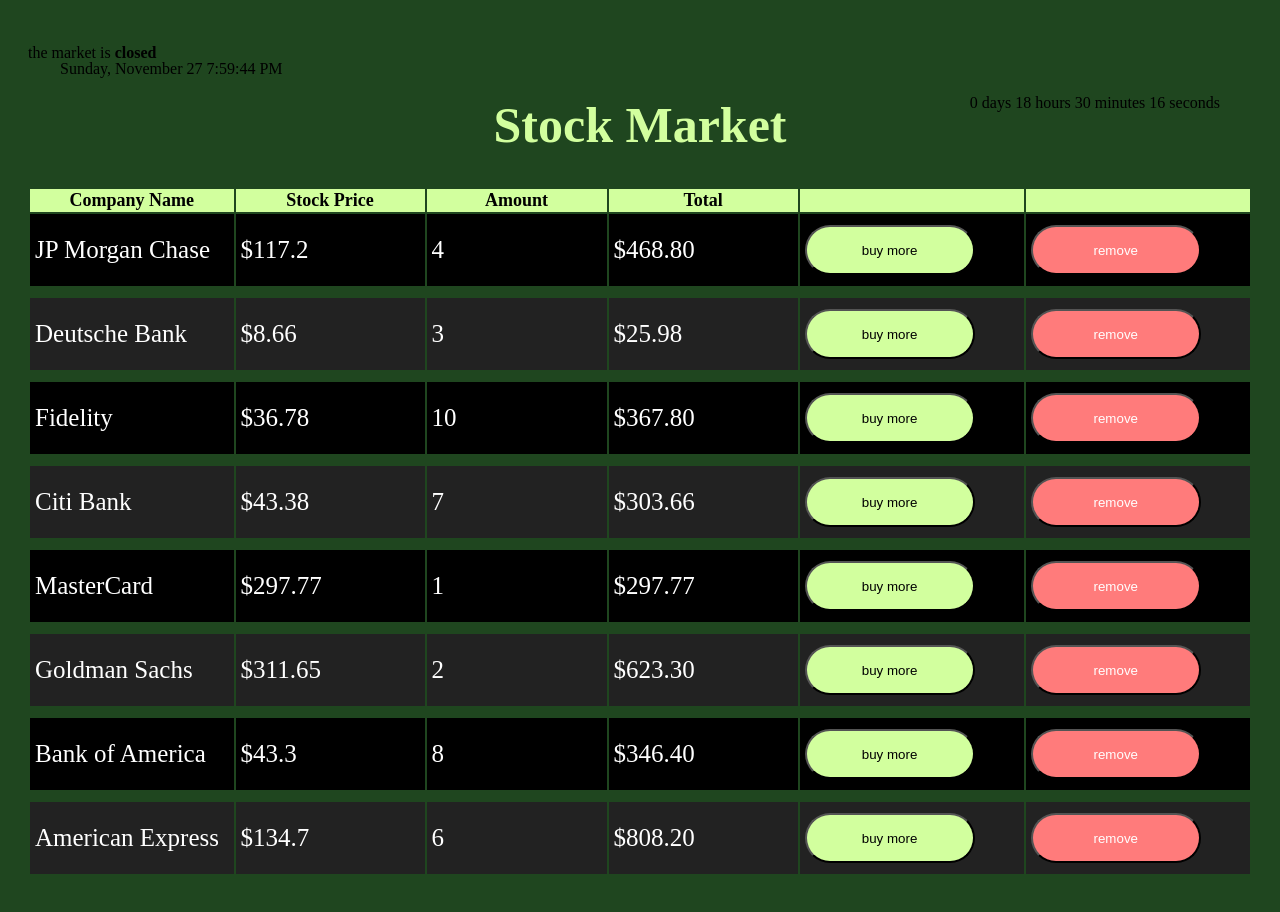
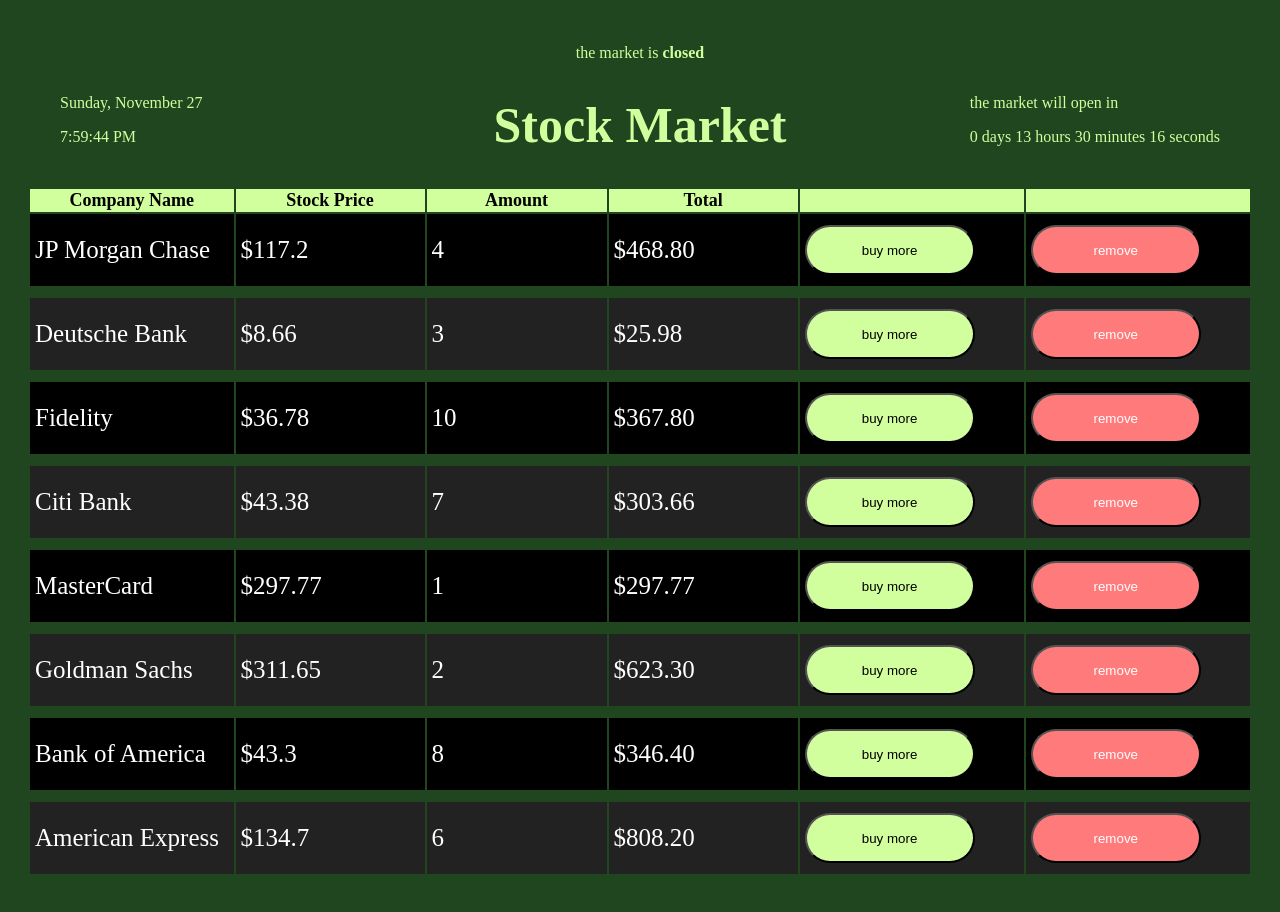
Before and after one commit to yankelsteinmetz/buy-more-stocks, a plain HTML site: page index.html in a window 1280 px wide. Drawn offline with Linux system fonts and the light colour scheme.

Commit message:
working!

```diff
--- a/index.html
+++ b/index.html
@@ -9,9 +9,19 @@
 </head>
 <body>
     <div>
-        <p id = "current-date-time" ></p>
-        <div id = "market-status-div"><p >the market is <strong id ="market-status">open</strong></p></div>
-        <p id = "count-down"></p>
+
+        <div class = "header" id = "market-status-div"><p >the market is <strong id ="market-status">open</strong></p></div>
+
+        <div class = "header" id = "current-date-time">
+            <p id = "current-date" ></p>
+            <p id = "current-time"></p>
+        </div>
+
+        <div class = "header" id ="counting">
+            <p id="message"></p>
+            <p id = "count-down"></p>
+        </div>
+
     </div>
     <h1>Stock Market</h1>
 
--- a/script.js
+++ b/script.js
@@ -142,9 +142,11 @@ function getDateTime(){
 
     let time = `${hrs}:${mins}:${secs} ${amPm}`;
 
-    document.getElementById("current-date-time").innerHTML =
-    `${dayOfWeek}, ${month} ${day}\t\n
-     ${time}`
+    document.getElementById("current-date").innerHTML =
+    `${dayOfWeek}, ${month} ${day}`;
+
+     document.getElementById("current-time").innerHTML =
+     `${time}`;
 
     // check if the market is open or closed
 
@@ -170,14 +172,13 @@ function getDateTime(){
 
      //make a count down
 
-     let message;
+     let message = 'the market will open in';
      let countDown;
 
      if (dayOfWeek == "Saturday"){
 
         let opening = new Date(year,now.getMonth(),day + 2 ,9,30);
 
-        message = "the market will open in";
 
         countDown = new Date(opening - now) ;
 
@@ -186,16 +187,12 @@ function getDateTime(){
 
         let opening = new Date(year,now.getMonth(),day + 1 ,9,30);
 
-        message = "the market will open in";
-
         countDown = new Date(opening - now) ;
 
 
      } else if (!(hrs24 > 9 || (hrs24 == 9 && mins >= 30))){
 
         let opening = new Date(year,now.getMonth(),day,9,30);
-
-        message = "the market will open in";
 
         countDown = new Date(opening - now) ;
 
@@ -219,8 +216,8 @@ function getDateTime(){
 
      }
 
-     //add 5 days to get the correct time in UTC
-     countDown = new Date(countDown.getTime() + 18000000);
+     //get the time in UTC
+     countDown = new Date(countDown.toUTCString().slice(0, -4));
 
      let daysLeft = countDown.getDate() -1;
      let hrsLeft = countDown.getHours();
@@ -228,6 +225,8 @@ function getDateTime(){
      let secsLeft = countDown.getSeconds();
 
      let timeLeft = `${daysLeft} days ${hrsLeft} hours ${minsLeft} minutes ${secsLeft} seconds`
+
+     document.getElementById("message").innerHTML = message;
      document.getElementById("count-down").innerHTML = timeLeft;
 
 }
--- a/styling-dark.css
+++ b/styling-dark.css
@@ -1,12 +1,18 @@
 body{
     background-color: rgb(31, 70, 31);
     padding: 20px;
+}
+.header{
+    color:#d2ff9e;
 }
 #current-date-time{
     position: fixed;
     left: 60px;
 }
-#count-down{
+#market-status-div{
+    text-align: center;
+}
+#counting{
     position: fixed;
     right: 60px;
 }
--- a/styling.css
+++ b/styling.css
@@ -6,7 +6,7 @@ body{
     position: fixed;
     left: 60px;
 }
-#count-down{
+#counting{
     position: fixed;
     right: 60px;
 }
```
